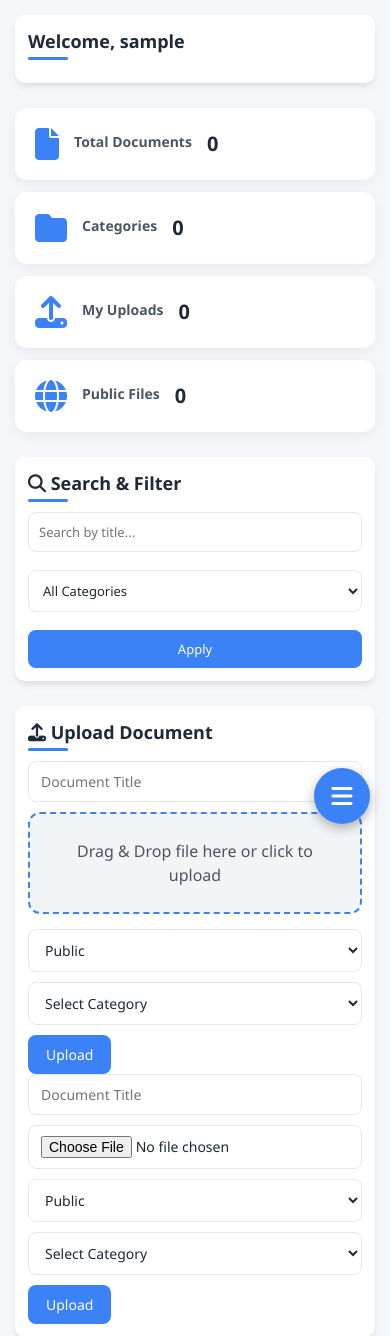
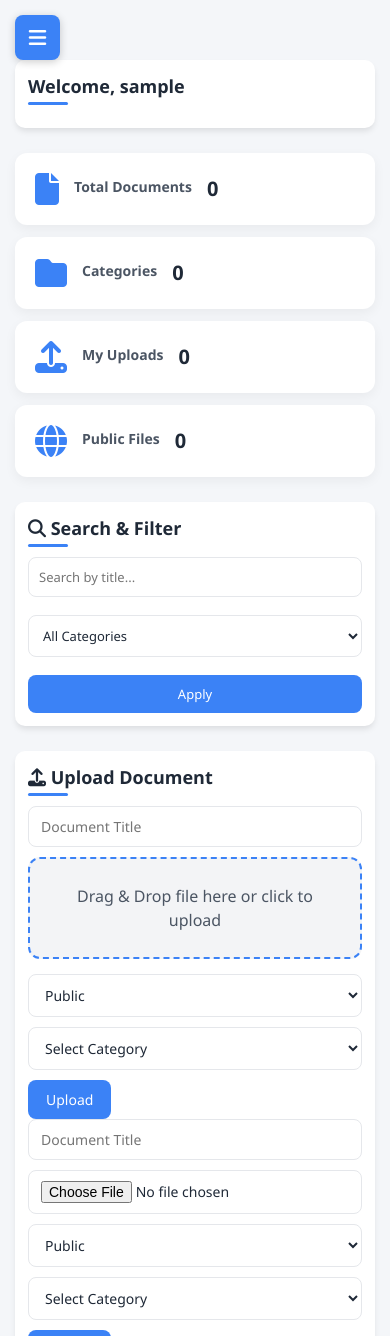
Before and after one commit to zablon105/kafu-dms-project, a Django app: page / in a window 390 px wide. Shown: the top 1336 px of the page. Run offline with Django 5.2, Linux system fonts and the light colour scheme; the visitor is signed in with stand-in values (Sample User, id 1); data comes from the database, SQL or seed files in the repository; data that the repository does not hold is empty.

Commit message:
Fix hamburger button - single button at top left corner

```diff
--- a/templates/base.html
+++ b/templates/base.html
@@ -8,30 +8,38 @@
 
 <title>KAFU DMS</title>
 
-<link rel="stylesheet" href="{% static 'css/dashboard.css' %}?v=8">
+<link rel="stylesheet" href="{% static 'css/dashboard.css' %}?v=9">
 <link rel="stylesheet" href="https://cdnjs.cloudflare.com/ajax/libs/font-awesome/6.5.0/css/all.min.css">
 <script src="https://cdn.jsdelivr.net/npm/chart.js"></script>
 
 <style>
-    /* Force hamburger button to show on mobile */
-    @media (max-width: 768px) {
+    /* Hamburger button - top left corner */
     .hamburger-btn {
-            display: flex !important;
+        display: none;
         position: fixed !important;
-            bottom: 20px !important;
-            right: 20px !important;
-            width: 56px !important;
-            height: 56px !important;
-            border-radius: 50% !important;
+        top: 15px !important;
+        left: 15px !important;
+        width: 45px !important;
+        height: 45px !important;
+        border-radius: 8px !important;
         background: #3b82f6 !important;
         border: none !important;
         color: white !important;
-            font-size: 24px !important;
+        font-size: 20px !important;
         cursor: pointer !important;
         z-index: 9999 !important;
         align-items: center !important;
         justify-content: center !important;
-            box-shadow: 0 4px 12px rgba(0,0,0,0.3) !important;
+        box-shadow: 0 2px 8px rgba(0,0,0,0.2) !important;
+    }
+
+    .hamburger-btn:active {
+        transform: scale(0.95);
+    }
+
+    @media (max-width: 768px) {
+        .hamburger-btn {
+            display: flex !important;
         }
 
         .sidebar {
@@ -51,7 +59,7 @@
         .main {
             margin-left: 0 !important;
             width: 100% !important;
-            padding: 15px !important;
+            padding: 60px 15px 15px 15px !important;
         }
     }
 
@@ -122,7 +130,7 @@
     </a>
     {% elif is_student %}
     <a href="{% url 'student_dashboard' %}">
-        <i class="fa-solid fa-chart-line"></i>
+        <i class="fa-solid fa-chart-line'></i>
         <span>Dashboard</span>
     </a>
     {% endif %}
@@ -155,8 +163,8 @@
 
 </div>
 
-<!-- Hamburger Menu Button -->
-<button class="hamburger-btn" id="hamburgerBtn" onclick="toggleMobileSidebar()">
+<!-- Hamburger Menu Button - Top Left -->
+<button class="hamburger-btn" id="hamburgerBtn">
     <i class="fa-solid fa-bars"></i>
 </button>
 
@@ -167,27 +175,34 @@
 <script src="{% static 'js/main.js' %}"></script>
 
 <script>
-    // Simple mobile sidebar toggle
-    function toggleMobileSidebar() {
+    // Mobile sidebar toggle - single working button
+    var hamburgerBtn = document.getElementById('hamburgerBtn');
     var sidebar = document.getElementById('sidebar');
-        if (sidebar) {
+
+    if (hamburgerBtn && sidebar) {
+        hamburgerBtn.addEventListener('click', function(e) {
+            e.stopPropagation();
             sidebar.classList.toggle('active');
-        }
+        });
     }
 
     // Close sidebar when clicking outside
     document.addEventListener('click', function(e) {
-        var sidebar = document.getElementById('sidebar');
-        var hamburger = document.getElementById('hamburgerBtn');
-
         if (window.innerWidth <= 768 && sidebar && sidebar.classList.contains('active')) {
-            if (!sidebar.contains(e.target) && !hamburger.contains(e.target)) {
+            if (hamburgerBtn && !hamburgerBtn.contains(e.target) && !sidebar.contains(e.target)) {
                 sidebar.classList.remove('active');
             }
         }
     });
 
-    // Fix loader - remove 100% text
+    // Close sidebar on escape key
+    document.addEventListener('keydown', function(e) {
+        if (e.key === 'Escape' && sidebar && sidebar.classList.contains('active')) {
+            sidebar.classList.remove('active');
+        }
+    });
+
+    // Fix loader
     window.addEventListener('load', function() {
         var loaderScreen = document.getElementById('loader-screen');
         if (loaderScreen) {
```
Also changed, not shown: templates/documents/base.html (+39 -24 lines). Lines whose indentation alone changed are shown as unchanged.
